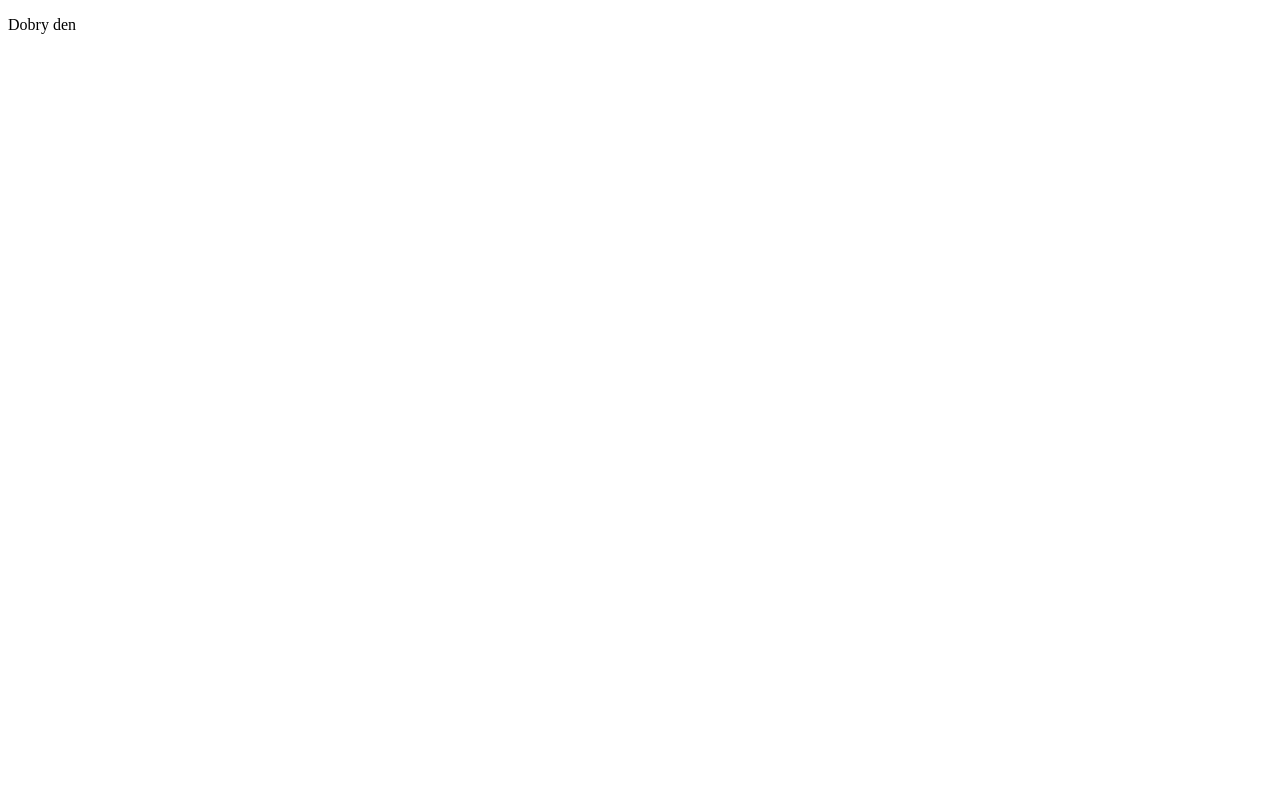
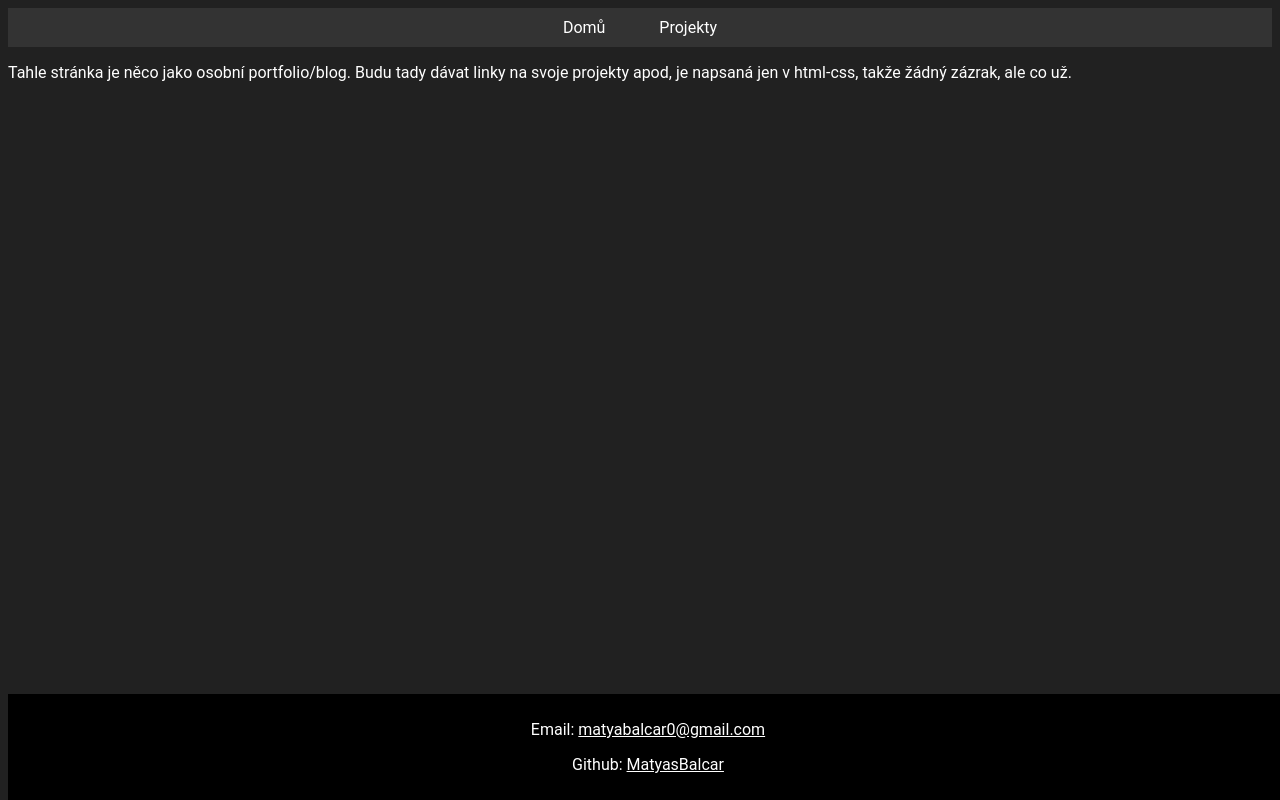
Before and after one commit to MatyasBalcar/personal, a plain HTML site: page index.html in a window 1280 px wide. Drawn offline with Linux system fonts and the light colour scheme.

Commit message:
add new pages and styling

```diff
--- a/index.html
+++ b/index.html
@@ -3,9 +3,27 @@
 <head>
     <meta charset="UTF-8">
     <meta name="viewport" content="width=device-width, initial-scale=1.0">
+    <link rel="stylesheet" href="stylesheet.css">
     <title>Matyas Balcar</title>
 </head>
 <body>
-    <p>Dobry den</p>
+    <header>
+        <nav>
+            <ul>
+                <li><a href="index.html">Domů</a></li>
+                <li><a href="projects.html">Projekty</a></li>
+
+            </ul>
+        </nav>
+    </header>
+
+    <main>
+        <p>Tahle stránka je něco jako osobní portfolio/blog. Budu tady dávat linky na svoje projekty apod, je napsaná jen v html-css, takže žádný zázrak, ale co už. </p>
+    </main>
+
+    <footer style="position: fixed; bottom: 0; width: 100%; background-color: black; color: white; text-align: center; padding: 10px 0;">
+        <p>Email: <a href="mailto:matyabalcar0@gmail.com" style="color: white;">matyabalcar0@gmail.com</a></p>
+        <p>Github: <a href="https://github.com/MatyasBalcar" style="color: white;">MatyasBalcar</a></p>
+    </footer>
 </body>
 </html>
--- /dev/null
+++ b/stylesheet.css
@@ -0,0 +1,36 @@
+body {
+    background-color: #212121;
+    color: white;
+    font-family: 'Roboto', sans-serif;
+}
+
+header {
+    background-color: #333;
+    padding: 10px 0;
+}
+
+nav {
+    text-align: center;
+}
+
+nav ul {
+    list-style: none;
+    padding: 0;
+    margin: 0;
+}
+
+nav ul li {
+    display: inline;
+    margin: 0 15px;
+}
+
+nav ul li a {
+    color: white;
+    text-decoration: none;
+    padding: 5px 10px;
+    transition: background-color 0.3s ease;
+}
+
+nav ul li a:hover {
+    background-color: #555;
+}
```
Also changed, not shown: projects.html (added, +47 -0 lines).
